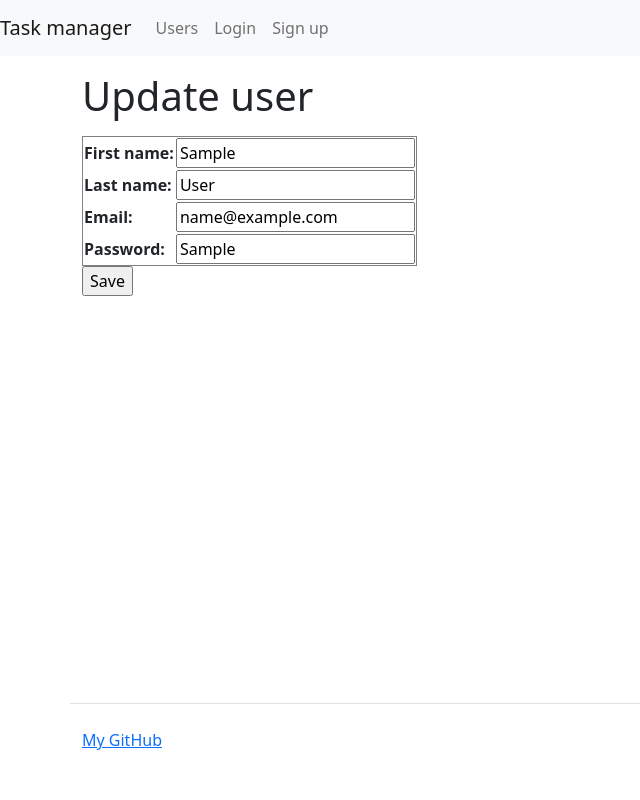
After one commit to Krushovice/python-project-52, a Django app: page /users/1/update/ in a window 1280 px wide. The commit adds this page. Shown: the whole page, without its empty margins (0-640 px from the left). Run offline with Django 4.2, Linux system fonts and the light colour scheme; tables that the repository leaves empty hold one stand-in row (values such as "Sample post"); some libraries are stand-ins or nearby versions.

Commit message:
Добавлено изменение данных юзера

```diff
--- a/task_manager/templates/users/index.html
+++ b/task_manager/templates/users/index.html
@@ -32,9 +32,9 @@
       <td>{{user.first_name}} {{user.last_name}}</td>
       <td>{{user.create_at}}</td>
       <td>
-        <a href="{% url 'user_update' %}">{% translate "Edit" %}</a>
+        <a href="{% url 'user_update' user.id %}">{% translate "Edit" %}</a>
         <br>
-        <a href="{% url 'user_delete' %}">{% translate "Delete" %}</a>
+        <a href="{% url 'user_delete' user.id %}">{% translate "Delete" %}</a>
       </td>
     </tr>
     {% endfor %}
--- /dev/null
+++ b/task_manager/templates/users/update.html
@@ -0,0 +1,19 @@
+{% extends 'base.html' %}
+
+{% load django_bootstrap5 i18n %}
+
+
+{% block content %}
+<div class="container wrapper flex-grow-1">
+
+<h1 class="my-3">{% translate 'Update user' %}</h1>
+
+<form action="{% url 'user_update' id=user_id %}" method="post">
+    {% csrf_token %}
+    <table border="1">
+       {{ form }}
+    </table>
+    <input type="submit" value="{% translate 'Save' %}">
+</form>
+</div>
+{% endblock %}
--- a/task_manager/users/forms.py
+++ b/task_manager/users/forms.py
@@ -2,14 +2,14 @@ from django.forms import ModelForm
 from .models import User
 
 
-class CustomUserCreationForm(ModelForm):
+class UserCreationForm(ModelForm):
 
     class Meta:
         model = User
         fields = ['first_name', 'last_name', 'email', 'pswrd']
 
 
-class CustomUserChangeForm(ModelForm):
+class UserUpdateForm(ModelForm):
 
     class Meta:
         model = User
--- a/task_manager/users/urls.py
+++ b/task_manager/users/urls.py
@@ -5,6 +5,7 @@ from task_manager.users import views
 urlpatterns = [
     path('', views.UsersIndexView.as_view(), name='users_index'),
     path('create/', views.UserCreateView.as_view(), name='user_create'),
-    path('update/', views.UserUpdateView.as_view(), name='user_update'),
-    path('delete/', views.UserDeleteView.as_view(), name='user_delete'),
+    path('<int:id>/update/', views.UserUpdateView.as_view(), name='user_update'),
+    path('<int:id>/delete/', views.UserDeleteView.as_view(), name='user_delete'),
+    path('login/', views.UserLoginView.as_view(), name='user_login'),
 ]
--- a/task_manager/users/views.py
+++ b/task_manager/users/views.py
@@ -2,7 +2,7 @@ from django.shortcuts import render, redirect
 from django.views import View
 # from django.db import transaction
 from .models import User
-from .forms import CustomUserCreationForm
+from .forms import UserCreationForm, UserUpdateForm
 
 
 # Create your views here.
@@ -16,30 +16,36 @@ class UsersIndexView(View):
 
 class UserCreateView(View):
     def get(self, request, *args, **kwargs):
-        form = CustomUserCreationForm()
+        form = UserCreationForm()
         return render(request, 'users/create.html', context={
             'form': form,
         })
 
     def post(self, request, *args, **kwargs):
-        form = CustomUserCreationForm(request.POST)
+        form = UserCreationForm(request.POST)
         if form.is_valid():
-            user = User(
-                first_name=form.cleaned_data['first_name'],
-                last_name=form.cleaned_data['last_name'],
-                email=form.cleaned_data['email'],
-                pswrd=form.cleaned_data['pswrd'],
-            )
-            user.save()
+            form.save()
             return redirect('users_index')
 
 
 class UserUpdateView(View):
     def get(self, request, *args, **kwargs):
-        pass
+        user_id = kwargs.get('id')
+        user = User.objects.get(id=user_id)
+        form = UserUpdateForm(instance=user)
+
+        return render(request, 'users/update.html', context={
+            'form': form,
+            'user_id': user_id,
+        })
 
     def post(self, request, *args, **kwargs):
-        pass
+        user_id = kwargs.get('id')
+        user = User.objects.get(id=user_id)
+        form = UserUpdateForm(request.POST, instance=user)
+        if form.is_valid():
+            form.save()
+            return redirect('users_index')
 
 
 class UserDeleteView(View):
@@ -48,3 +54,11 @@ class UserDeleteView(View):
 
     def post(self, request, *args, **kwargs):
         pass
+
+
+class UserLoginView(View):
+    def get(self, request, *args, **kwargs):
+        pass
+
+    def post(self, request, *args, **kwargs):
+        pass
```
